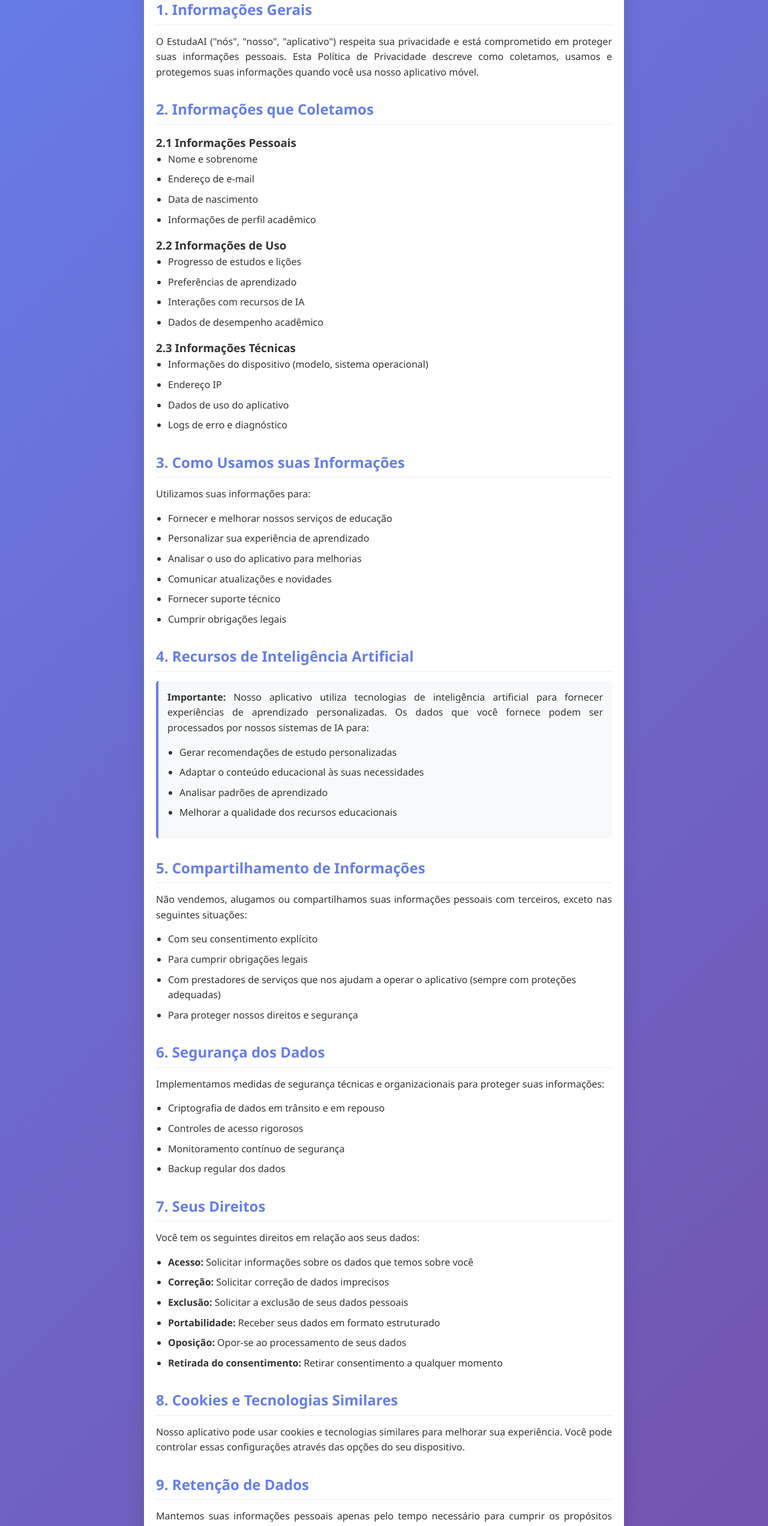
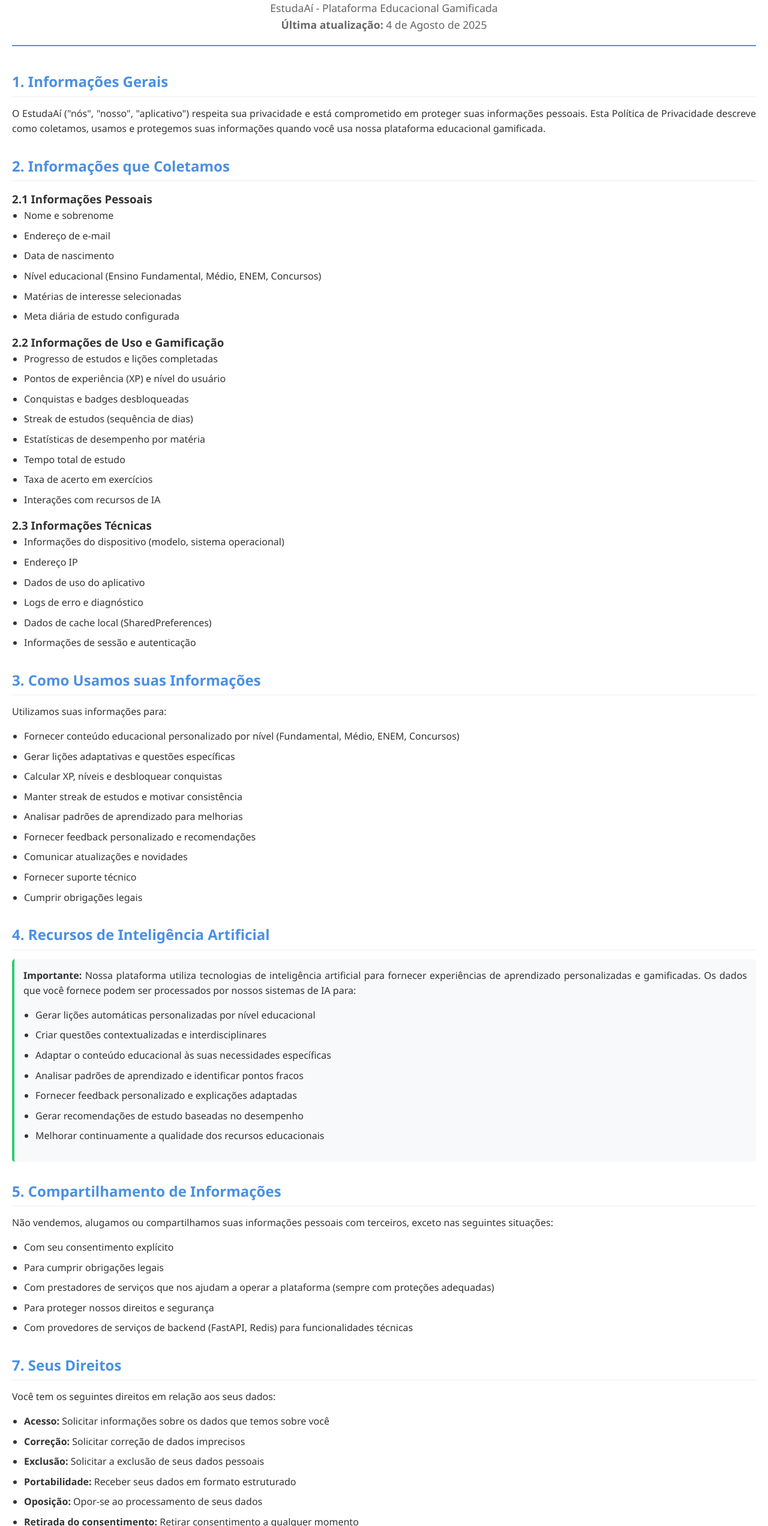
Before and after one commit to Isaac-Souza-Santos/estudaai-privcy-policy, a website: page index.html in a window 1280 px wide. Shown: the part 235-2779 px from the top of the page at 60% size. Drawn offline with Linux system fonts and the light colour scheme.

Commit message:
Refatora a Política de Privacidade do EstudaAí: atualiza informações, melhora a estrutura e substitui estilos inline por link para CSS externo. Adiciona novos detalhes sobre coleta de dados e uso de gamificação.

```diff
--- /dev/null
+++ b/css/styles.css
@@ -0,0 +1,117 @@
+* {
+  margin: 0;
+  padding: 0;
+  box-sizing: border-box;
+}
+
+body {
+  font-family: "Segoe UI", Tahoma, Geneva, Verdana, sans-serif;
+  line-height: 1.6;
+  color: #333;
+  background: white;
+  min-height: 100vh;
+}
+
+.container {
+  max-width: 100%;
+  margin: 0;
+  padding: 20px;
+  background: white;
+  box-shadow: none;
+  border-radius: 0;
+  margin-top: 0;
+  margin-bottom: 0;
+}
+
+.header {
+  text-align: center;
+  margin-bottom: 40px;
+  padding-bottom: 20px;
+  border-bottom: 2px solid #4a90e2;
+}
+
+.logo {
+  width: 120px;
+  height: 120px;
+  margin: 0 auto 20px auto;
+  display: block;
+  border-radius: 50%;
+  border: none;
+  background: transparent;
+}
+
+.header h1 {
+  color: #4a90e2;
+  font-size: 2.5em;
+  margin-bottom: 10px;
+}
+
+.header p {
+  color: #666;
+  font-size: 1.1em;
+}
+
+.section {
+  margin-bottom: 30px;
+}
+
+.section h2 {
+  color: #4a90e2;
+  font-size: 1.5em;
+  margin-bottom: 15px;
+  padding-bottom: 5px;
+  border-bottom: 1px solid #eee;
+}
+
+.section p {
+  margin-bottom: 15px;
+  text-align: justify;
+}
+
+.section ul {
+  margin-left: 20px;
+  margin-bottom: 15px;
+}
+
+.section li {
+  margin-bottom: 8px;
+}
+
+.highlight {
+  background-color: #f8f9fa;
+  padding: 15px;
+  border-left: 4px solid #2ecc71;
+  margin: 15px 0;
+  border-radius: 5px;
+}
+
+.contact-info {
+  background: linear-gradient(135deg, #4a90e2 0%, #2e5bba 100%);
+  color: white;
+  padding: 20px;
+  border-radius: 10px;
+  margin-top: 30px;
+}
+
+.contact-info h3 {
+  margin-bottom: 10px;
+}
+
+.footer {
+  text-align: center;
+  margin-top: 40px;
+  padding-top: 20px;
+  border-top: 1px solid #eee;
+  color: #666;
+}
+
+@media (max-width: 768px) {
+  .container {
+    margin: 10px;
+    padding: 15px;
+  }
+
+  .header h1 {
+    font-size: 2em;
+  }
+}
--- a/index.html
+++ b/index.html
@@ -3,132 +3,25 @@
   <head>
     <meta charset="UTF-8" />
     <meta name="viewport" content="width=device-width, initial-scale=1.0" />
-    <title>Política de Privacidade - EstudaAI</title>
-    <style>
-      * {
-        margin: 0;
-        padding: 0;
-        box-sizing: border-box;
-      }
-
-      body {
-        font-family: "Segoe UI", Tahoma, Geneva, Verdana, sans-serif;
-        line-height: 1.6;
-        color: #333;
-        background: linear-gradient(135deg, #667eea 0%, #764ba2 100%);
-        min-height: 100vh;
-      }
-
-      .container {
-        max-width: 800px;
-        margin: 0 auto;
-        padding: 20px;
-        background: white;
-        box-shadow: 0 10px 30px rgba(0, 0, 0, 0.1);
-        border-radius: 15px;
-        margin-top: 20px;
-        margin-bottom: 20px;
-      }
-
-      .header {
-        text-align: center;
-        margin-bottom: 40px;
-        padding-bottom: 20px;
-        border-bottom: 2px solid #667eea;
-      }
-
-      .header h1 {
-        color: #667eea;
-        font-size: 2.5em;
-        margin-bottom: 10px;
-      }
-
-      .header p {
-        color: #666;
-        font-size: 1.1em;
-      }
-
-      .section {
-        margin-bottom: 30px;
-      }
-
-      .section h2 {
-        color: #667eea;
-        font-size: 1.5em;
-        margin-bottom: 15px;
-        padding-bottom: 5px;
-        border-bottom: 1px solid #eee;
-      }
-
-      .section p {
-        margin-bottom: 15px;
-        text-align: justify;
-      }
-
-      .section ul {
-        margin-left: 20px;
-        margin-bottom: 15px;
-      }
-
-      .section li {
-        margin-bottom: 8px;
-      }
-
-      .highlight {
-        background-color: #f8f9fa;
-        padding: 15px;
-        border-left: 4px solid #667eea;
-        margin: 15px 0;
-        border-radius: 5px;
-      }
-
-      .contact-info {
-        background: linear-gradient(135deg, #667eea 0%, #764ba2 100%);
-        color: white;
-        padding: 20px;
-        border-radius: 10px;
-        margin-top: 30px;
-      }
-
-      .contact-info h3 {
-        margin-bottom: 10px;
-      }
-
-      .footer {
-        text-align: center;
-        margin-top: 40px;
-        padding-top: 20px;
-        border-top: 1px solid #eee;
-        color: #666;
-      }
-
-      @media (max-width: 768px) {
-        .container {
-          margin: 10px;
-          padding: 15px;
-        }
-
-        .header h1 {
-          font-size: 2em;
-        }
-      }
-    </style>
+    <title>Política de Privacidade - EstudaAí</title>
+    <link rel="stylesheet" href="css/styles.css" />
   </head>
   <body>
     <div class="container">
       <div class="header">
+        <img src="assets/icon_512x512.png" alt="EstudaAí Logo" class="logo" />
         <h1>Política de Privacidade</h1>
-        <p>EstudaAI - Aplicativo de Estudos Inteligente</p>
+        <p>EstudaAí - Plataforma Educacional Gamificada</p>
         <p><strong>Última atualização:</strong> 4 de Agosto de 2025</p>
       </div>
 
       <div class="section">
         <h2>1. Informações Gerais</h2>
         <p>
-          O EstudaAI ("nós", "nosso", "aplicativo") respeita sua privacidade e
+          O EstudaAí ("nós", "nosso", "aplicativo") respeita sua privacidade e
           está comprometido em proteger suas informações pessoais. Esta Política
           de Privacidade descreve como coletamos, usamos e protegemos suas
-          informações quando você usa nosso aplicativo móvel.
+          informações quando você usa nossa plataforma educacional gamificada.
         </p>
       </div>
 
@@ -139,15 +32,23 @@
           <li>Nome e sobrenome</li>
           <li>Endereço de e-mail</li>
           <li>Data de nascimento</li>
-          <li>Informações de perfil acadêmico</li>
+          <li>
+            Nível educacional (Ensino Fundamental, Médio, ENEM, Concursos)
+          </li>
+          <li>Matérias de interesse selecionadas</li>
+          <li>Meta diária de estudo configurada</li>
         </ul>
 
-        <h3>2.2 Informações de Uso</h3>
+        <h3>2.2 Informações de Uso e Gamificação</h3>
         <ul>
-          <li>Progresso de estudos e lições</li>
-          <li>Preferências de aprendizado</li>
+          <li>Progresso de estudos e lições completadas</li>
+          <li>Pontos de experiência (XP) e nível do usuário</li>
+          <li>Conquistas e badges desbloqueadas</li>
+          <li>Streak de estudos (sequência de dias)</li>
+          <li>Estatísticas de desempenho por matéria</li>
+          <li>Tempo total de estudo</li>
+          <li>Taxa de acerto em exercícios</li>
           <li>Interações com recursos de IA</li>
-          <li>Dados de desempenho acadêmico</li>
         </ul>
 
         <h3>2.3 Informações Técnicas</h3>
@@ -156,6 +57,8 @@
           <li>Endereço IP</li>
           <li>Dados de uso do aplicativo</li>
           <li>Logs de erro e diagnóstico</li>
+          <li>Dados de cache local (SharedPreferences)</li>
+          <li>Informações de sessão e autenticação</li>
         </ul>
       </div>
 
@@ -163,9 +66,15 @@
         <h2>3. Como Usamos suas Informações</h2>
         <p>Utilizamos suas informações para:</p>
         <ul>
-          <li>Fornecer e melhorar nossos serviços de educação</li>
-          <li>Personalizar sua experiência de aprendizado</li>
-          <li>Analisar o uso do aplicativo para melhorias</li>
+          <li>
+            Fornecer conteúdo educacional personalizado por nível (Fundamental,
+            Médio, ENEM, Concursos)
+          </li>
+          <li>Gerar lições adaptativas e questões específicas</li>
+          <li>Calcular XP, níveis e desbloquear conquistas</li>
+          <li>Manter streak de estudos e motivar consistência</li>
+          <li>Analisar padrões de aprendizado para melhorias</li>
+          <li>Fornecer feedback personalizado e recomendações</li>
           <li>Comunicar atualizações e novidades</li>
           <li>Fornecer suporte técnico</li>
           <li>Cumprir obrigações legais</li>
@@ -176,16 +85,25 @@
         <h2>4. Recursos de Inteligência Artificial</h2>
         <div class="highlight">
           <p>
-            <strong>Importante:</strong> Nosso aplicativo utiliza tecnologias de
+            <strong>Importante:</strong> Nossa plataforma utiliza tecnologias de
             inteligência artificial para fornecer experiências de aprendizado
-            personalizadas. Os dados que você fornece podem ser processados por
-            nossos sistemas de IA para:
+            personalizadas e gamificadas. Os dados que você fornece podem ser
+            processados por nossos sistemas de IA para:
           </p>
           <ul>
-            <li>Gerar recomendações de estudo personalizadas</li>
-            <li>Adaptar o conteúdo educacional às suas necessidades</li>
-            <li>Analisar padrões de aprendizado</li>
-            <li>Melhorar a qualidade dos recursos educacionais</li>
+            <li>
+              Gerar lições automáticas personalizadas por nível educacional
+            </li>
+            <li>Criar questões contextualizadas e interdisciplinares</li>
+            <li>
+              Adaptar o conteúdo educacional às suas necessidades específicas
+            </li>
+            <li>Analisar padrões de aprendizado e identificar pontos fracos</li>
+            <li>Fornecer feedback personalizado e explicações adaptadas</li>
+            <li>Gerar recomendações de estudo baseadas no desempenho</li>
+            <li>
+              Melhorar continuamente a qualidade dos recursos educacionais
+            </li>
           </ul>
         </div>
       </div>
@@ -200,24 +118,14 @@
           <li>Com seu consentimento explícito</li>
           <li>Para cumprir obrigações legais</li>
           <li>
-            Com prestadores de serviços que nos ajudam a operar o aplicativo
+            Com prestadores de serviços que nos ajudam a operar a plataforma
             (sempre com proteções adequadas)
           </li>
           <li>Para proteger nossos direitos e segurança</li>
-        </ul>
-      </div>
-
-      <div class="section">
-        <h2>6. Segurança dos Dados</h2>
-        <p>
-          Implementamos medidas de segurança técnicas e organizacionais para
-          proteger suas informações:
-        </p>
-        <ul>
-          <li>Criptografia de dados em trânsito e em repouso</li>
-          <li>Controles de acesso rigorosos</li>
-          <li>Monitoramento contínuo de segurança</li>
-          <li>Backup regular dos dados</li>
+          <li>
+            Com provedores de serviços de backend (FastAPI, Redis) para
+            funcionalidades técnicas
+          </li>
         </ul>
       </div>
 
@@ -251,11 +159,13 @@
       </div>
 
       <div class="section">
-        <h2>8. Cookies e Tecnologias Similares</h2>
+        <h2>8. Armazenamento Local e Cache</h2>
         <p>
-          Nosso aplicativo pode usar cookies e tecnologias similares para
-          melhorar sua experiência. Você pode controlar essas configurações
-          através das opções do seu dispositivo.
+          Nossa plataforma utiliza armazenamento local (SharedPreferences) para
+          salvar suas preferências, progresso e dados de gamificação. Esses
+          dados são mantidos localmente no seu dispositivo para melhorar a
+          experiência e permitir uso offline. Você pode limpar esses dados
+          através das configurações do aplicativo.
         </p>
       </div>
 
@@ -280,9 +190,11 @@
       <div class="section">
         <h2>11. Menores de Idade</h2>
         <p>
-          Nosso aplicativo não é destinado a menores de 13 anos. Se você é pai
-          ou responsável e acredita que seu filho nos forneceu informações
-          pessoais, entre em contato conosco imediatamente.
+          Nossa plataforma é destinada a estudantes de diferentes níveis
+          educacionais, incluindo Ensino Fundamental. Para menores de 13 anos,
+          recomendamos supervisão parental. Se você é pai ou responsável e
+          acredita que seu filho nos forneceu informações pessoais, entre em
+          contato conosco imediatamente.
         </p>
       </div>
 
@@ -290,23 +202,13 @@
         <h2>12. Alterações nesta Política</h2>
         <p>
           Podemos atualizar esta Política de Privacidade periodicamente.
-          Notificaremos você sobre mudanças significativas através do aplicativo
-          ou por e-mail.
+          Notificaremos você sobre mudanças significativas através da plataforma
+          ou por e-mail. Recomendamos revisar esta política regularmente.
         </p>
       </div>
 
-      <div class="contact-info">
-        <h3>Entre em Contato</h3>
-        <p>
-          Se você tiver dúvidas sobre esta Política de Privacidade ou sobre como
-          tratamos suas informações, entre em contato conosco:
-        </p>
-        <p><strong>E-mail:</strong> privacy@estudaai.com</p>
-        <p><strong>Endereço:</strong> [Endereço da empresa]</p>
-      </div>
-
       <div class="footer">
-        <p>&copy; 2025 EstudaAI. Todos os direitos reservados.</p>
+        <p>&copy; 2025 EstudaAí. Todos os direitos reservados.</p>
         <p>
           Esta política está em conformidade com a LGPD (Lei Geral de Proteção
           de Dados) e outras leis de privacidade aplicáveis.
```
Also changed, not shown: assets/icon_512x512.png (added).
